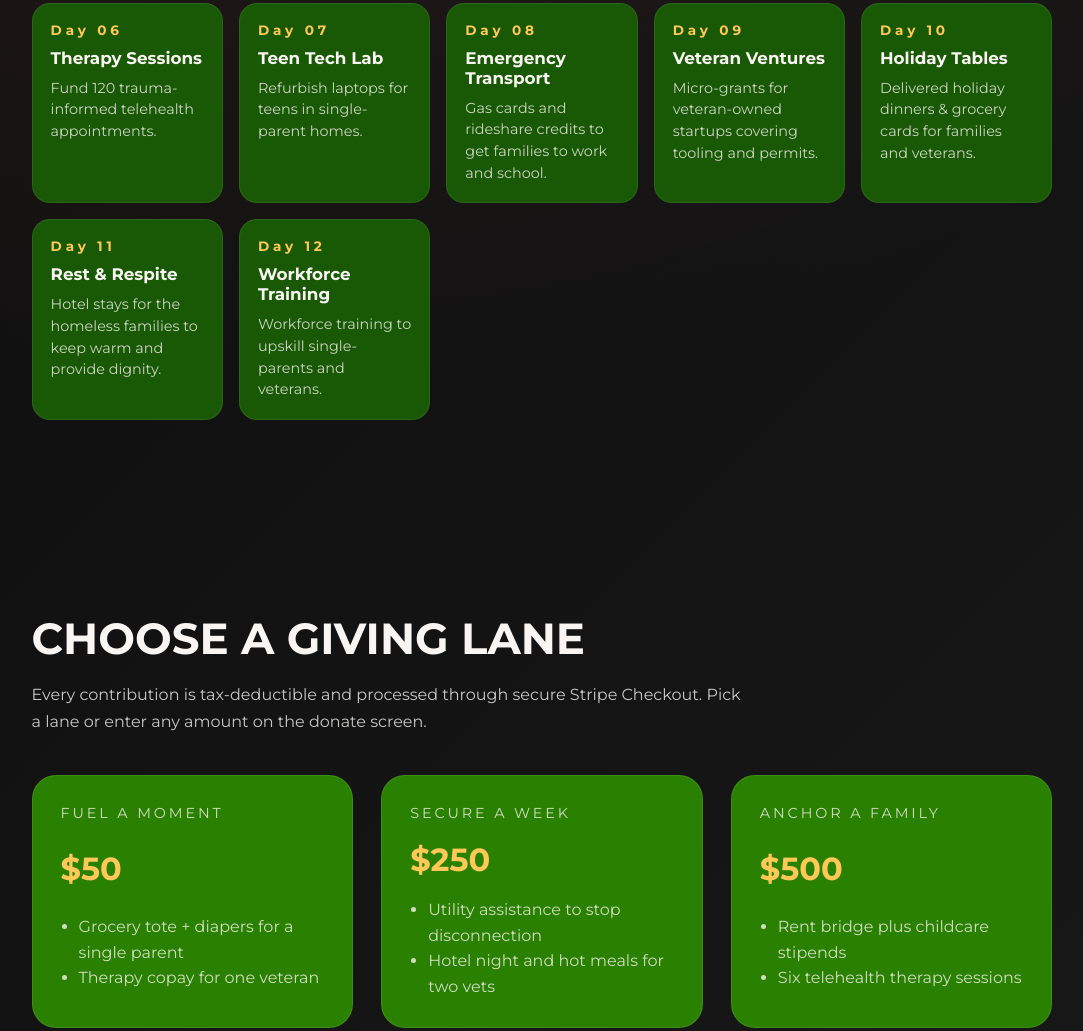
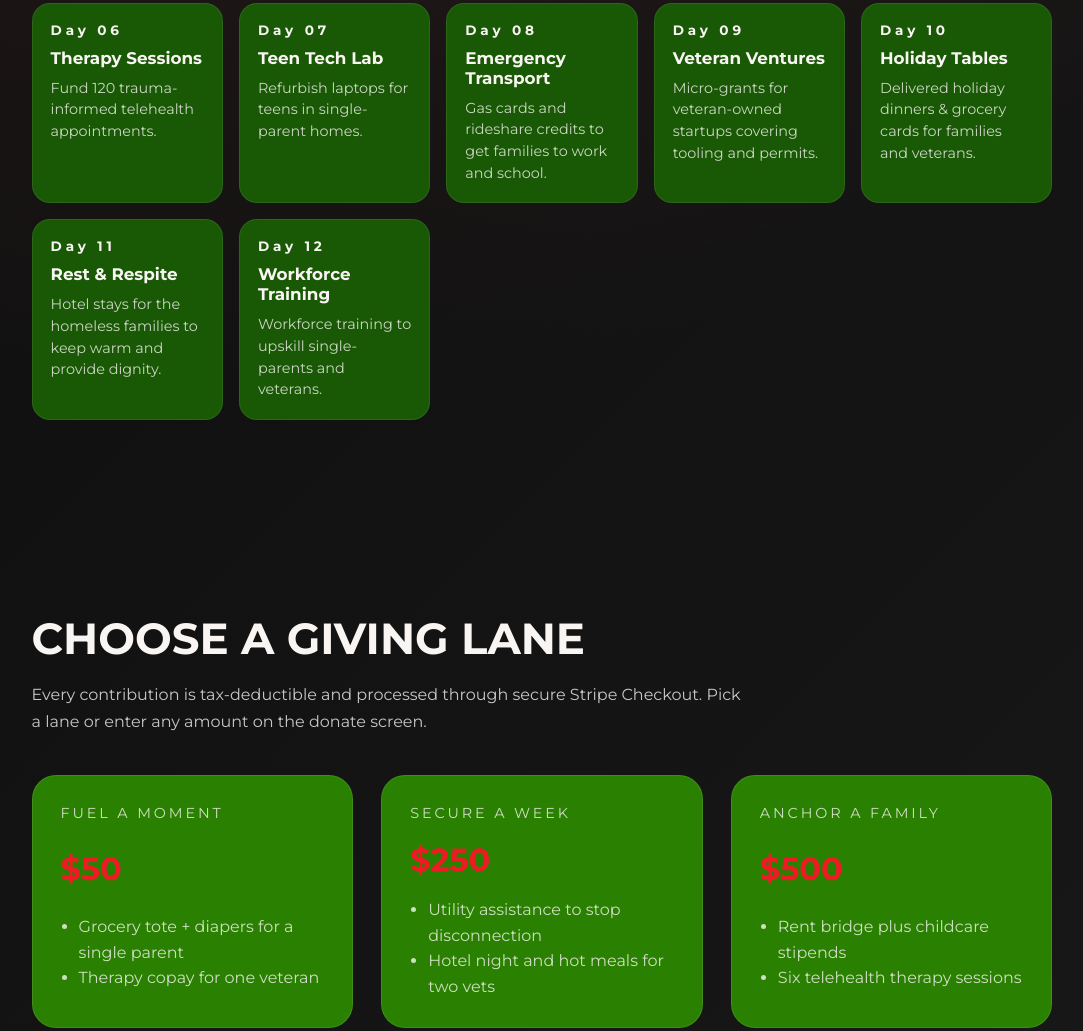
Before and after one commit to mendyturner/liveLiveFoundation, a plain HTML site: page index.html in a window 1280 px wide. Shown: the part 2537-3568 px from the top of the page, without its empty margins (98-1181 px from the left). Drawn offline with Linux system fonts and the light colour scheme.

Commit message:
Change color variables for day and tier cards

```diff
--- a/index.html
+++ b/index.html
@@ -352,7 +352,7 @@
       .day-card strong {
         font-size: 0.85rem;
         letter-spacing: 0.28em;
-        color: var(--gold);
+        color: var(--foundation red);
       }
 
       .day-card h4 {
@@ -385,7 +385,7 @@
       .tier-card h3 {
         margin: 0;
         font-size: 2rem;
-        color: var(--gold);
+        color: var(--foundation-red);
       }
 
       .tier-card span {
```
